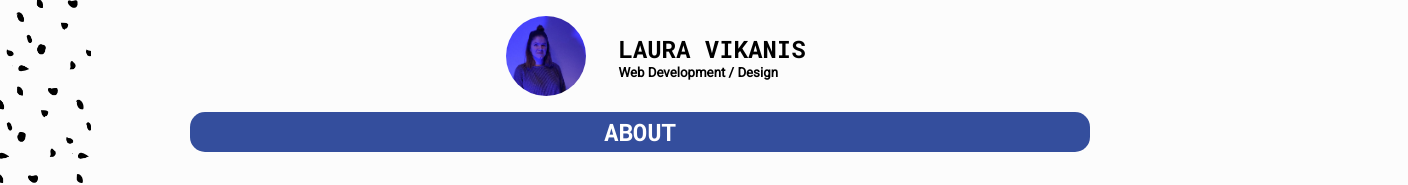
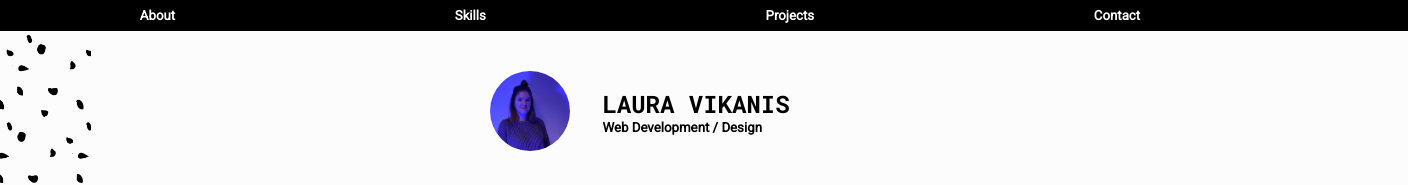
Before and after one commit to lauravikanis/portfolio2021, a React (Create React App) app: page / in a window 1280 px wide. Shown: the top 185 px of the page, 1408 px wide, since content can reach past the window. Built offline with nearby package versions, Linux system fonts and the light colour scheme; a web font is replaced by a local one.

Commit message:
add Navigation without links + adjust header

```diff
--- a/src/components/Content/Projects.js
+++ b/src/components/Content/Projects.js
@@ -66,7 +66,7 @@ const Projects = () => (
     <Divider />
     <Project>
       <h3>lauravikanis.de</h3>
-      <h5>personal Website</h5>
+      <h5>Personal Website</h5>
       <p>Crate-React-App based personal portfolio</p>
       <Projectdetails>
         <Detailcontainer>
--- a/src/components/Header/Header.js
+++ b/src/components/Header/Header.js
@@ -3,14 +3,14 @@ import profilepic from "../../assets/profile.jpg";
 import styled from "styled-components/macro";
 
 const HeaderContainer = styled.header`
-  margin-top: 1rem;
+  margin-top: 1.5rem;
+  margin-bottom: 1.5rem;
   display: flex;
   justify-content: space-around;
   align-items: center;
 
   img {
     height: 80px;
-    margin-left: 2rem;
     border-radius: 50px;
     margin-right: 2rem;
   }
--- /dev/null
+++ b/src/components/Navigation/Navigation.js
@@ -0,0 +1,31 @@
+import React from "react";
+import styled from "styled-components/macro";
+
+const NavContainer = styled.header`
+  display: flex;
+  flex-direction: row;
+  flex-wrap: wrap;
+  justify-content: space-around;
+  margin-top: 0;
+  margin-bottom: 1rem;
+
+  color: white;
+  background-color: black;
+  width: 100vw;
+  padding: 0.5rem 10%;
+
+  h5 {
+    margin: 0 0.5rem;
+  }
+`;
+
+const Navigation = () => (
+  <NavContainer>
+    <h5>About</h5>
+    <h5>Skills</h5>
+    <h5>Projects</h5>
+    <h5>Contact</h5>
+  </NavContainer>
+);
+
+export default Navigation;
--- a/src/pages/Page.js
+++ b/src/pages/Page.js
@@ -7,6 +7,7 @@ import Contact from "../components/Content/Contact";
 import Projects from "../components/Content/Projects";
 import Skills from "../components/Content/Skills";
 import Footer from "../components/Footer/Footer";
+import Navigation from "../components/Navigation/Navigation";
 // import CV from "../components/Content/CV";
 
 const MainDiv = styled.div`
@@ -20,6 +21,7 @@ const MainDiv = styled.div`
 
 const Page = () => (
   <>
+    <Navigation />
     <Header />
     <MainDiv>
       <Menueitem>
```
Also changed, not shown: 1 other file (tests, documents, lock files or other folders).
